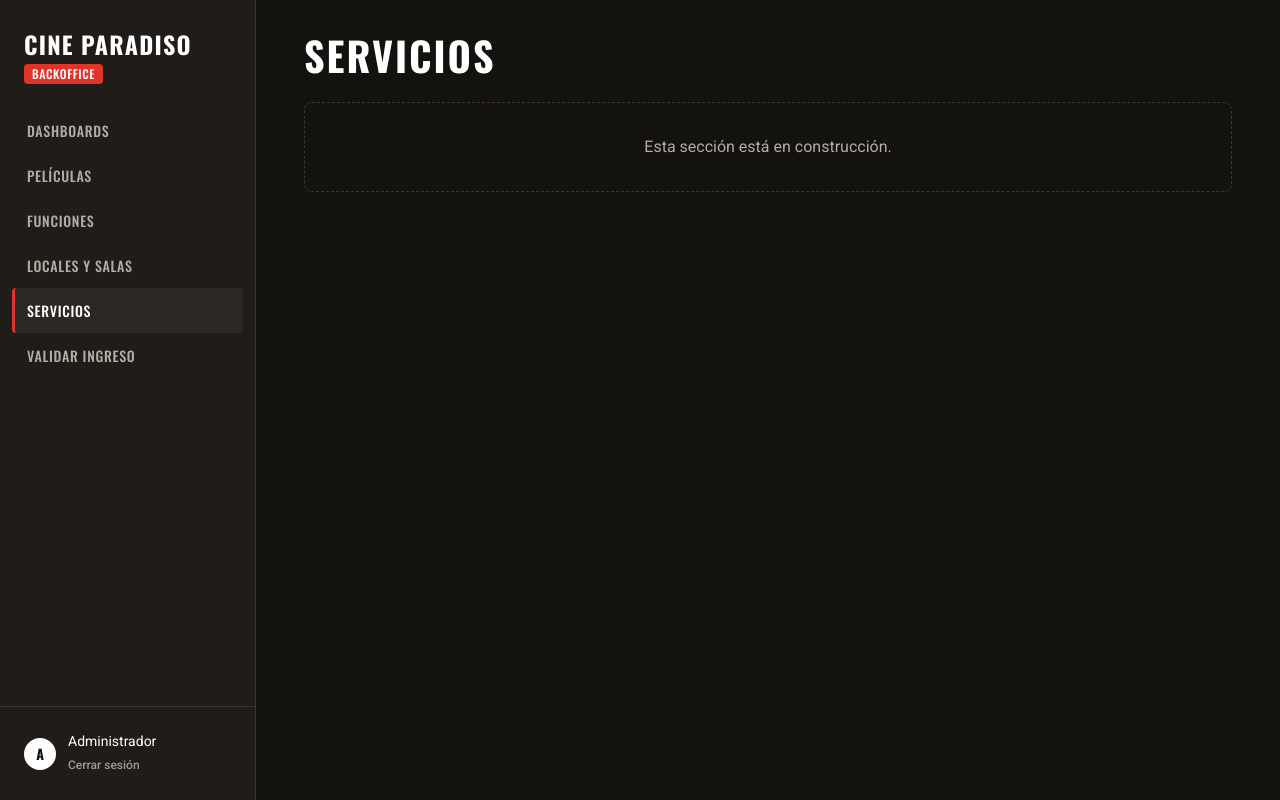
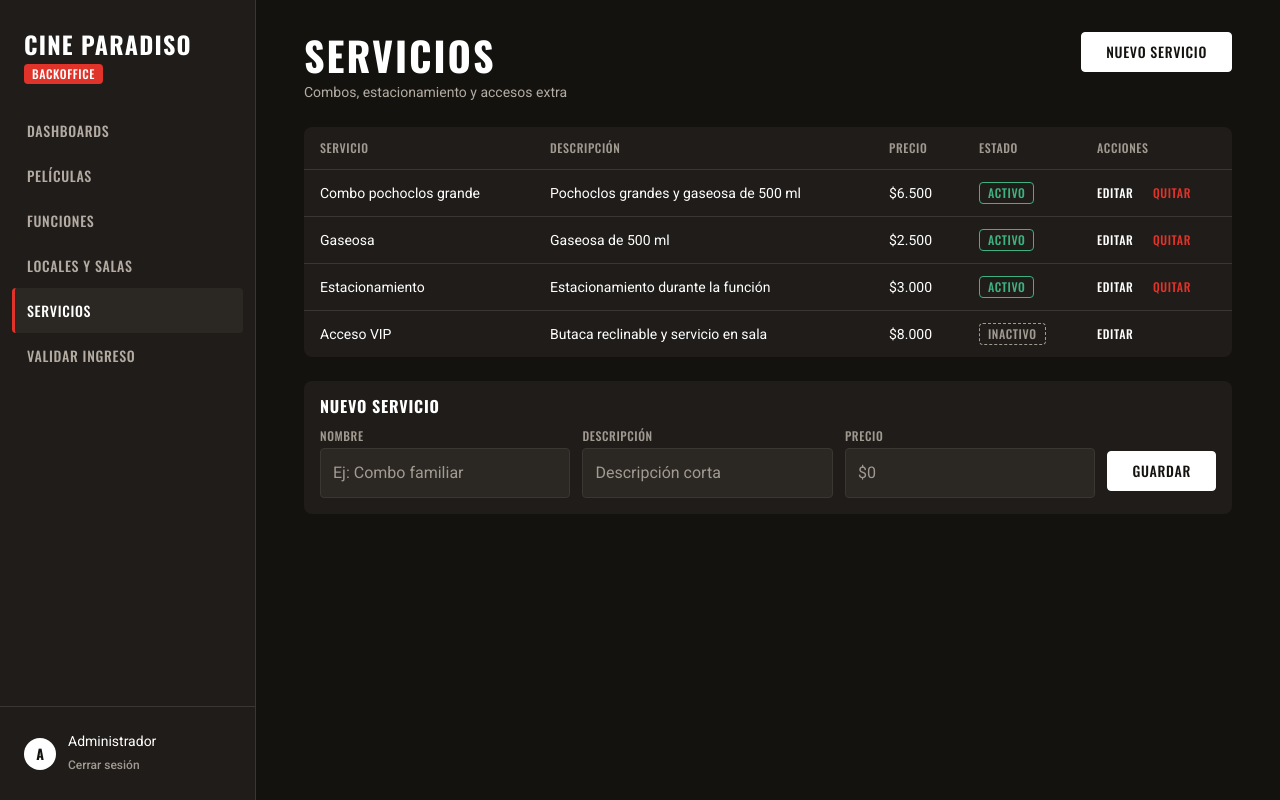
Before and after one commit to LucasFiuba1/tp-integrador-ids-cinemark, a Flask app: page /admin/servicios in a window 1280 px wide. Run offline with Flask 3, Linux system fonts and the light colour scheme; the visitor is signed in with stand-in values (Sample User, id 1).

Commit message:
SCRUM-120: template estático del ABM de servicios del backoffice según el mockup

```diff
--- a/src/frontend/filtros.py
+++ b/src/frontend/filtros.py
@@ -1,7 +1,8 @@
 """Filtros de Jinja para mostrar los datos de la API.
 
-La API manda fecha y hora en un solo campo ISO (YYYY-MM-DDTHH:MM:SS); acá se formatean para la pantalla.
-Si el valor no es una fecha válida se muestra tal cual, para que la página no se rompa.
+La API manda fecha y hora en un solo campo ISO (YYYY-MM-DDTHH:MM:SS) y los precios como número;
+acá se formatean para la pantalla.
+Si el valor no tiene el formato esperado se muestra tal cual, para que la página no se rompa.
 """
 from datetime import datetime
 
@@ -23,5 +24,16 @@ def hora(valor):
     return _formatear(valor, "%H:%M")
 
 
+def precio(valor):
+    """6500 -> $6.500 y 6500.5 -> $6.500,50 (formato argentino). Si no es un número lo devuelve tal cual."""
+    try:
+        numero = float(valor)
+    except (TypeError, ValueError):
+        return valor
+    decimales = 0 if numero.is_integer() else 2
+    texto = f"{numero:,.{decimales}f}".replace(",", "_").replace(".", ",").replace("_", ".")
+    return f"${texto}"
+
+
 def registrar_filtros(app):
-    app.jinja_env.filters.update(fecha_hora=fecha_hora, hora=hora)
+    app.jinja_env.filters.update(fecha_hora=fecha_hora, hora=hora, precio=precio)
--- a/src/frontend/routes/backoffice.py
+++ b/src/frontend/routes/backoffice.py
@@ -3,7 +3,7 @@ from functools import wraps
 
 from flask import Blueprint, flash, redirect, render_template, request, session, url_for
 
-from src.frontend.validaciones import leer_formulario, validar_codigo_qr
+from src.frontend.validaciones import leer_formulario, validar_codigo_qr, validar_servicio
 
 backoffice_bp = Blueprint("backoffice", __name__, url_prefix="/admin")
 
@@ -19,7 +19,7 @@ SECCIONES = (
 
 # Secciones que ya tienen su vista; el resto muestra la pantalla provisoria. Al implementar una
 # (SCRUM-53, 55, 57, 72, 74, 77), agregar su endpoint acá y definir la vista con ese mismo endpoint.
-SECCIONES_IMPLEMENTADAS = ("validar",)
+SECCIONES_IMPLEMENTADAS = ("servicios", "validar")
 
 
 def requiere_admin(vista):
@@ -96,6 +96,71 @@ def confirmar_ingreso():
     return redirect(url_for("backoffice.validar"))
 
 
+# ABM de servicios maquetado (SCRUM-120) con datos de ejemplo que tienen la forma de la respuesta de
+# GET /api/admin/servicios. SCRUM-72 reemplaza _servicios_ejemplo y los flash de "guardado" por llamar(...).
+CAMPOS_SERVICIO = ("nombre", "descripcion", "precio")
+
+
+def _servicios_ejemplo():
+    return [
+        {"id": 1, "nombre": "Combo pochoclos grande", "descripcion": "Pochoclos grandes y gaseosa de 500 ml",
+         "precio": 6500.00, "activo": True},
+        {"id": 2, "nombre": "Gaseosa", "descripcion": "Gaseosa de 500 ml", "precio": 2500.00, "activo": True},
+        {"id": 3, "nombre": "Estacionamiento", "descripcion": "Estacionamiento durante la función",
+         "precio": 3000.00, "activo": True},
+        {"id": 4, "nombre": "Acceso VIP", "descripcion": "Butaca reclinable y servicio en sala",
+         "precio": 8000.00, "activo": False},
+    ]
+
+
+def _precio_para_campo(precio):
+    """6500.0 o "6500.00" (DECIMAL serializado) -> "6500" para el input numérico; 6500.5 -> "6500.5"."""
+    return f"{float(precio):.2f}".rstrip("0").rstrip(".")
+
+
+def _abm_servicios(servicio=None):
+    """Listado + formulario de alta (servicio=None) o de edición. En POST valida y, si está bien, vuelve al listado."""
+    if request.method == "POST":
+        formulario = leer_formulario(request.form, *CAMPOS_SERVICIO)
+        errores = validar_servicio(formulario)
+        if not errores:
+            flash(f"Guardaste el servicio {formulario['nombre']}.", "exito")
+            return redirect(url_for("backoffice.servicios"))
+    else:
+        formulario = {campo: (servicio or {}).get(campo, "") for campo in CAMPOS_SERVICIO}
+        if servicio:
+            formulario["precio"] = _precio_para_campo(servicio["precio"])
+        errores = {}
+    pagina = render_template(
+        "backoffice/servicios.html",
+        servicios=_servicios_ejemplo(), servicio=servicio, formulario=formulario, errores=errores,
+    )
+    return pagina, 400 if errores else 200
+
+
+@backoffice_bp.route("/servicios", methods=["GET", "POST"])
+@requiere_admin
+def servicios():
+    return _abm_servicios()
+
+
+@backoffice_bp.route("/servicios/<int:id>", methods=["GET", "POST"])
+@requiere_admin
+def editar_servicio(id):
+    servicio = next((s for s in _servicios_ejemplo() if s["id"] == id), None)
+    if servicio is None:
+        flash("Ese servicio no existe.", "error")
+        return redirect(url_for("backoffice.servicios"))
+    return _abm_servicios(servicio)
+
+
+@backoffice_bp.post("/servicios/<int:id>/baja")
+@requiere_admin
+def baja_servicio(id):
+    flash("Quitaste el servicio: ya no se ofrece en las compras nuevas.", "exito")
+    return redirect(url_for("backoffice.servicios"))
+
+
 def _pantalla_pendiente(titulo):
     def vista():
         return render_template("backoffice/pendiente.html", titulo=titulo)
--- a/src/frontend/static/css/estilos.css
+++ b/src/frontend/static/css/estilos.css
@@ -408,6 +408,12 @@ h3 { font-size: var(--texto-lg); }
 .badge-valida { color: var(--color-exito); }
 .badge-ya_utilizada, .badge-qr_invalido, .badge-otra_funcion, .badge-fuera_de_fecha { color: var(--color-error); }
 
+/* Formulario en línea de los ABM (servicios): campos apilados en mobile, en fila con el botón en desktop */
+.formulario-linea { display: grid; gap: var(--espacio-3); }
+.formulario-linea .campo { margin-bottom: 0; }
+.formulario-linea-acciones { display: flex; gap: var(--espacio-4); align-items: center; }
+.formulario-linea-acciones .boton { flex: 1; }
+
 /* Tablet */
 @media (min-width: 48rem) {
   .marquesina { padding: var(--espacio-3) var(--espacio-6); }
@@ -461,4 +467,7 @@ h3 { font-size: var(--texto-lg); }
   .admin-principal { padding: var(--espacio-6) var(--espacio-7); }
   .kpi-valor { font-size: var(--texto-3xl); }
   .validar { grid-template-columns: 1fr 1fr; align-items: start; }
+  .formulario-linea { grid-template-columns: 1fr 1fr 1fr auto; align-items: start; }
+  .formulario-linea-acciones { margin-top: var(--espacio-5); }
+  .formulario-linea-acciones .boton { flex: none; }
 }
--- /dev/null
+++ b/src/frontend/templates/backoffice/servicios.html
@@ -0,0 +1,35 @@
+{# ABM de servicios (Figma B5): listado con estado y acciones, y abajo el formulario de alta o de edición.
+   servicios es la respuesta de GET /api/admin/servicios; servicio es el que se edita (none al dar de alta). #}
+{% extends "backoffice/base_admin.html" %}
+{% from "macros.html" import cabecera_pagina, campo, boton, tabla %}
+
+{% block titulo %}Servicios · Backoffice · Cine Paradiso{% endblock %}
+
+{% block admin %}
+  {{ cabecera_pagina("Servicios", bajada="Combos, estacionamiento y accesos extra",
+                     accion={"texto": "Nuevo servicio", "url": url_for("backoffice.servicios") ~ "#formulario-servicio"}) }}
+
+  {{ tabla([
+       {"clave": "nombre", "titulo": "Servicio"},
+       {"clave": "descripcion", "titulo": "Descripción"},
+       {"clave": "precio", "titulo": "Precio", "tipo": "precio"},
+       {"clave": "activo", "titulo": "Estado", "tipo": "activo", "textos": {"activa": "Activo", "inactiva": "Inactivo"}},
+     ], servicios,
+     acciones={"editar": "backoffice.editar_servicio", "baja": "backoffice.baja_servicio", "texto_baja": "Quitar"},
+     vacio="Todavía no hay servicios. Cargá el primero con el formulario de abajo.") }}
+
+  <section class="panel" id="formulario-servicio" aria-labelledby="titulo-formulario-servicio">
+    <h2 id="titulo-formulario-servicio">{{ "Editar " ~ servicio.nombre if servicio else "Nuevo servicio" }}</h2>
+    {% set destino = url_for("backoffice.editar_servicio", id=servicio.id) if servicio else url_for("backoffice.servicios") %}
+    <form method="post" action="{{ destino }}" class="formulario-linea" novalidate>
+      {{ campo("nombre", "Nombre", valor=formulario.nombre, placeholder="Ej: Combo familiar", error=errores.nombre) }}
+      {{ campo("descripcion", "Descripción", valor=formulario.descripcion, placeholder="Descripción corta",
+               requerido=false, error=errores.descripcion) }}
+      {{ campo("precio", "Precio", tipo="number", valor=formulario.precio, placeholder="$0", error=errores.precio) }}
+      <div class="formulario-linea-acciones">
+        {{ boton("Guardar") }}
+        {% if servicio %}<a class="accion-texto" href="{{ url_for('backoffice.servicios') }}">Cancelar</a>{% endif %}
+      </div>
+    </form>
+  </section>
+{% endblock %}
--- a/src/frontend/templates/macros.html
+++ b/src/frontend/templates/macros.html
@@ -49,10 +49,12 @@
 
 {# Tabla del backoffice dentro de un panel.
    columnas: [{"clave": "titulo", "titulo": "Título"}, {"clave": "estado", "titulo": "Estado", "tipo": "estado"}]
-     tipo "estado" muestra un badge (con "textos": {valor: leyenda} opcional); "hora" y "fecha_hora" formatean ISO.
-   filas: lista de dicts con "id" (y "activa" si admite baja lógica).
-   acciones: {"editar": "backoffice.editar_x", "baja": "backoffice.baja_x"}, endpoints que reciben id.
-   A las filas con activa = false no se les ofrece la baja. #}
+     tipo "estado" muestra un badge (con "textos": {valor: leyenda} opcional); "activo" hace lo mismo con un booleano
+     (true -> activa, false -> inactiva); "hora" y "fecha_hora" formatean ISO y "precio" muestra $6.500.
+   filas: lista de dicts con "id" (y "activa" o "activo" si admite baja lógica).
+   acciones: {"editar": "backoffice.editar_x", "baja": "backoffice.baja_x"}, endpoints que reciben id;
+     "texto_baja" cambia la leyenda del botón de baja (por defecto "Dar de baja").
+   A las filas con activa / activo = false no se les ofrece la baja. #}
 {% macro tabla(columnas, filas, acciones={}, vacio='Todavía no hay registros.') %}
   {% if filas %}
     <div class="panel panel-tabla">
@@ -69,7 +71,9 @@
               {% for columna in columnas %}
                 <td data-etiqueta="{{ columna.titulo }}">
                   {% set valor = fila[columna.clave] %}
-                  {% if columna.tipo == "estado" %}{{ badge_estado(valor, (columna.textos or {}).get(valor, '')) }}
+                  {% if columna.tipo == "activo" %}{% set valor = "activa" if valor else "inactiva" %}{% endif %}
+                  {% if columna.tipo in ("estado", "activo") %}{{ badge_estado(valor, (columna.textos or {}).get(valor, '')) }}
+                  {% elif columna.tipo == "precio" %}{{ valor | precio }}
                   {% elif columna.tipo == "hora" %}{{ valor | hora }}
                   {% elif columna.tipo == "fecha_hora" %}{{ valor | fecha_hora }}
                   {% else %}{{ valor }}{% endif %}
@@ -80,9 +84,9 @@
                   {% if acciones.editar %}
                     <a class="accion-texto" href="{{ url_for(acciones.editar, id=fila.id) }}">Editar</a>
                   {% endif %}
-                  {% if acciones.baja and fila.activa is not sameas false %}
+                  {% if acciones.baja and fila.activa is not sameas false and fila.activo is not sameas false %}
                     <form method="post" action="{{ url_for(acciones.baja, id=fila.id) }}">
-                      <button type="submit" class="accion-texto accion-peligro">Dar de baja</button>
+                      <button type="submit" class="accion-texto accion-peligro">{{ acciones.texto_baja or "Dar de baja" }}</button>
                     </form>
                   {% endif %}
                 </td>
```
Also changed, not shown: docs/design_system.md (+6 -4 lines), src/frontend/validaciones.py (+31 -0 lines), src/tests/test_servicios_backoffice.py (added, +123 -0 lines).
